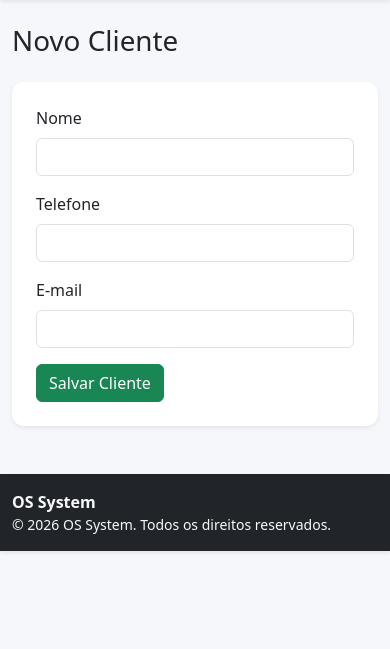
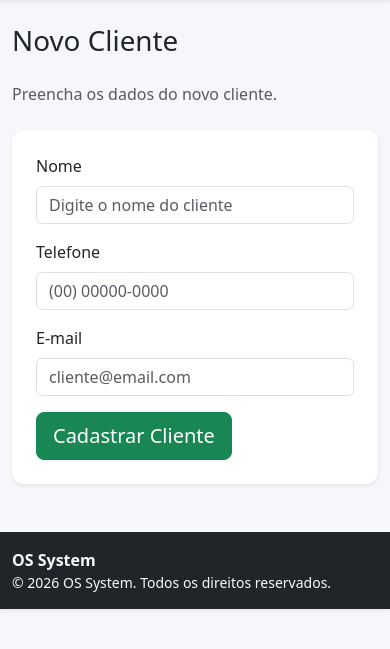
Before and after one commit to MaiconDante/os_system, a Flask app: page /clients/create in a window 390 px wide. Shown: the part 57-706 px from the top of the page. Run offline with Flask 3, Linux system fonts and the light colour scheme.

Commit message:
feat: Improve client forms and phone mask UX.

```diff
--- a/app/templates/base.html
+++ b/app/templates/base.html
@@ -104,6 +104,8 @@
 
     <script src="https://cdn.jsdelivr.net/npm/bootstrap@5.3.3/dist/js/bootstrap.bundle.min.js"></script>
 
+    <script src="{{ url_for('static', filename='js/main.js') }}"></script>
+
 </body>
 
 </html>
--- a/app/templates/clients/create.html
+++ b/app/templates/clients/create.html
@@ -7,6 +7,10 @@ Novo Cliente
 {% block content %}
 
 <h1 class="mb-4">Novo Cliente</h1>
+
+<p class="text-muted mb-4">
+    Preencha os dados do novo cliente.
+</p>
 
 <div class="card card-custom shadow-sm">
 
@@ -23,6 +27,7 @@ Novo Cliente
                     type="text"
                     name="name"
                     class="form-control"
+                    placeholder="Digite o nome do cliente"
                     required
                 >
             </div>
@@ -35,7 +40,8 @@ Novo Cliente
                 <input
                     type="text"
                     name="phone"
-                    class="form-control"
+                    class="form-control phone-mask"
+                    placeholder="(00) 00000-0000"
                 >
             </div>
 
@@ -48,11 +54,12 @@ Novo Cliente
                     type="email"
                     name="email"
                     class="form-control"
+                    placeholder="cliente@email.com"
                 >
             </div>
 
-            <button type="submit" class="btn btn-success">
-                Salvar Cliente
+            <button type="submit" class="btn btn-success btn-lg">
+                Cadastrar Cliente
             </button>
 
         </form>
--- a/app/templates/clients/edit.html
+++ b/app/templates/clients/edit.html
@@ -25,6 +25,7 @@ Editar Cliente
                     name="name"
                     class="form-control"
                     value="{{ client.name }}"
+                    placeholder="Digite o nome do cliente"
                     required
                 >
 
@@ -39,8 +40,9 @@ Editar Cliente
                 <input
                     type="text"
                     name="phone"
-                    class="form-control"
+                    class="form-control phone-mask"
                     value="{{ client.phone }}"
+                    placeholder="(00) 00000-0000"
                 >
 
             </div>
@@ -56,6 +58,7 @@ Editar Cliente
                     name="email"
                     class="form-control"
                     value="{{ client.email }}"
+                    placeholder="cliente@email.com"
                 >
 
             </div>
--- a/app/templates/clients/index.html
+++ b/app/templates/clients/index.html
@@ -64,6 +64,8 @@ Clientes
 <div class="table-container shadow-sm">
 
     {% if clients.items %}
+
+    <div class="table-responsive">
 
         <table class="table table-hover align-middle">
 
@@ -135,6 +137,8 @@ Clientes
             </tbody>
 
         </table>
+
+    </div>
 
     <nav class="mt-4">
 
```
Also changed, not shown: app/static/js/main.js (added, +55 -0 lines). Lines whose indentation alone changed are shown as unchanged.
